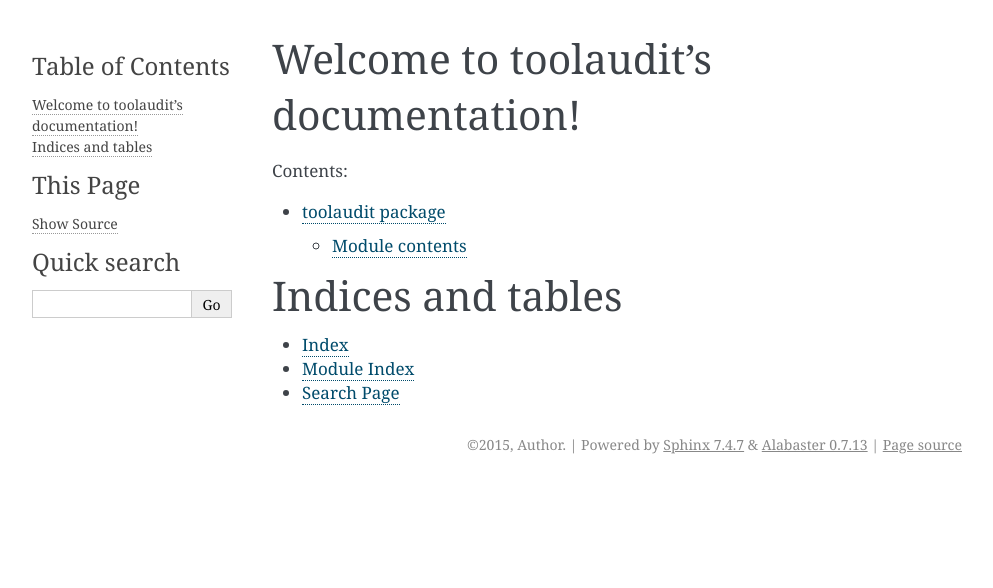
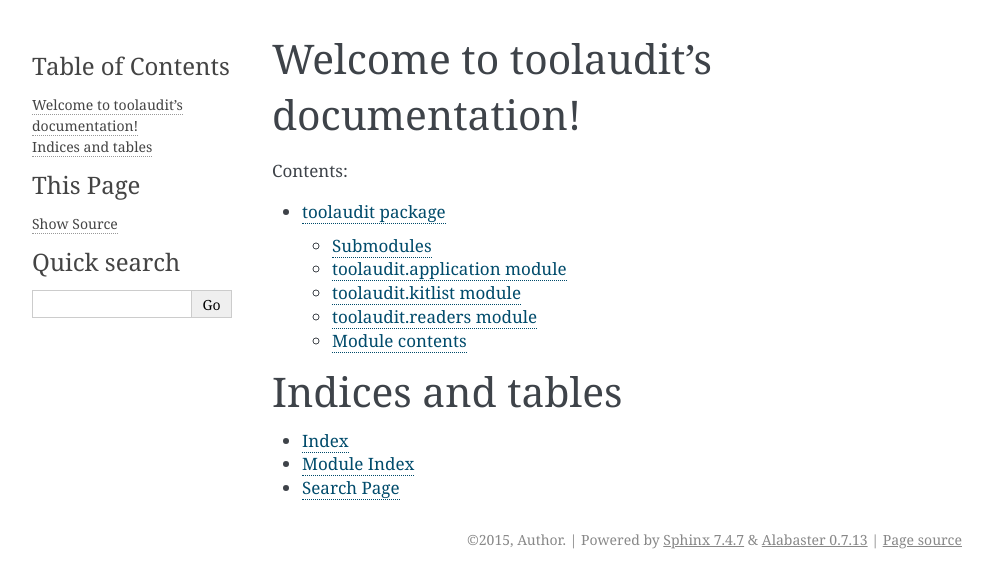
Before and after one commit to jstutters/toolaudit, a Sphinx documentation site: the page built from docs/index.rst, in a window 1280 px wide. Shown: the top 588 px of the page, without its empty margins (148-1141 px from the left). Built offline with Sphinx 7.4.7, drawn with Linux system fonts in a browser that asks for light colours.

Commit message:
Updated documentation

```diff
--- a/docs/conf.py
+++ b/docs/conf.py
@@ -1,7 +1,7 @@
 # -*- coding: utf-8 -*-
 #
 # toolaudit documentation build configuration file, created by
-# sphinx-quickstart on Wed Mar 18 00:19:46 2015.
+# sphinx-quickstart on Mon Mar 23 11:33:06 2015.
 #
 # This file is execfile()d with the current directory set to its
 # containing dir.
@@ -33,7 +33,8 @@ extensions = [
     'sphinx.ext.autodoc',
     'sphinx.ext.todo',
     'sphinx.ext.viewcode',
-    'numpydoc',
+    'sphinx.ext.autosummary',
+    'numpydoc'
 ]
 
 # Add any paths that contain templates here, relative to this directory.
--- a/docs/index.rst
+++ b/docs/index.rst
@@ -1,5 +1,5 @@
 .. toolaudit documentation master file, created by
-   sphinx-quickstart on Wed Mar 18 00:19:46 2015.
+   sphinx-quickstart on Mon Mar 23 11:33:06 2015.
    You can adapt this file completely to your liking, but it should at least
    contain the root `toctree` directive.
 
--- a/docs/toolaudit.rst
+++ b/docs/toolaudit.rst
@@ -1,5 +1,33 @@
 toolaudit package
 =================
+
+Submodules
+----------
+
+toolaudit.application module
+----------------------------
+
+.. automodule:: toolaudit.application
+    :members:
+    :undoc-members:
+    :show-inheritance:
+
+toolaudit.kitlist module
+------------------------
+
+.. automodule:: toolaudit.kitlist
+    :members:
+    :undoc-members:
+    :show-inheritance:
+
+toolaudit.readers module
+------------------------
+
+.. automodule:: toolaudit.readers
+    :members:
+    :undoc-members:
+    :show-inheritance:
+
 
 Module contents
 ---------------
```
